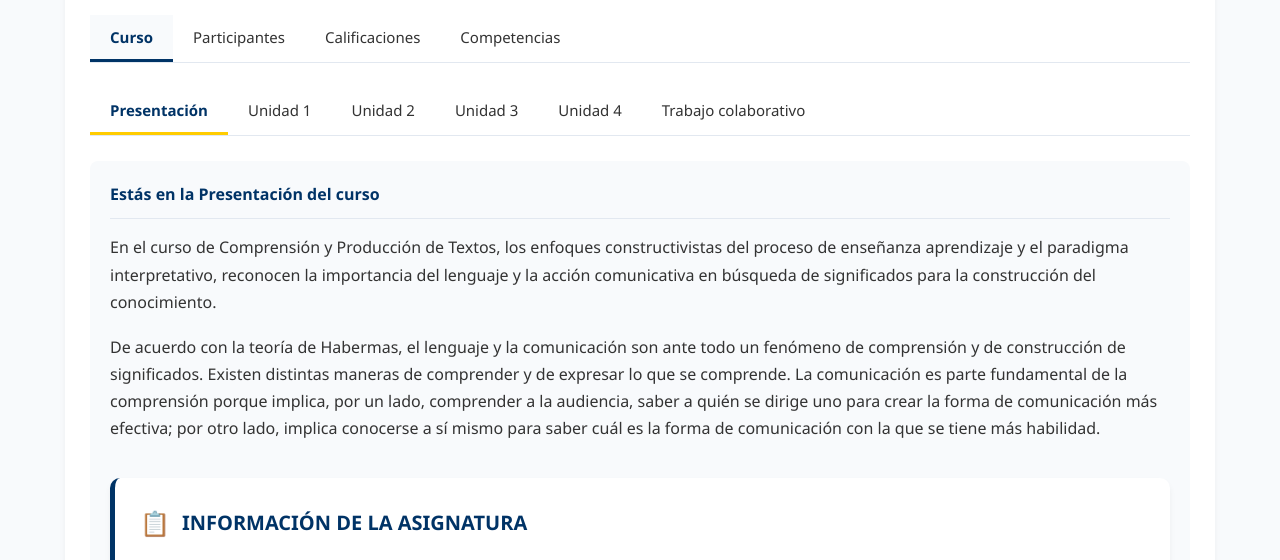
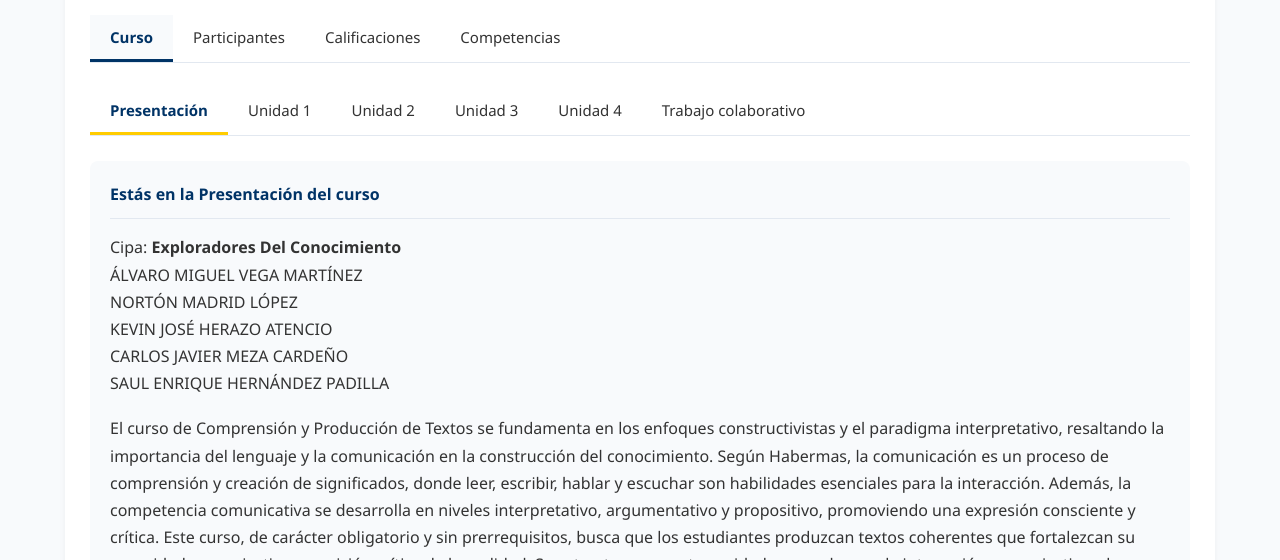
Before and after one commit to royer0609/Exploradores, a plain HTML site: page index.html in a window 1280 px wide. Shown: the part 232-792 px from the top of the page. Drawn offline with Linux system fonts and the light colour scheme.

Commit message:
exploradores

```diff
--- a/index.html
+++ b/index.html
@@ -363,9 +363,17 @@
                 <!-- Contenido de Presentación -->
                 <div class="unit-content active" id="presentacion">
                     <div class="unit-indicator">Estás en la Presentación del curso</div>
-                    <p>En el curso de Comprensión y Producción de Textos, los enfoques constructivistas del proceso de enseñanza aprendizaje y el paradigma interpretativo, reconocen la importancia del lenguaje y la acción comunicativa en búsqueda de significados para la construcción del conocimiento.</p>
-                    <p>De acuerdo con la teoría de Habermas, el lenguaje y la comunicación son ante todo un fenómeno de comprensión y de construcción de significados. Existen distintas maneras de comprender y de expresar lo que se comprende. La comunicación es parte fundamental de la comprensión porque implica, por un lado, comprender a la audiencia, saber a quién se dirige uno para crear la forma de comunicación más efectiva; por otro lado, implica conocerse a sí mismo para saber cuál es la forma de comunicación con la que se tiene más habilidad.</p>
+                    <p>Cipa: <strong> Exploradores Del Conocimiento </strong> <br>
+                        ÁLVARO MIGUEL VEGA MARTÍNEZ<br>
+                        NORTÓN MADRID LÓPEZ<br>
+                        KEVIN JOSÉ HERAZO ATENCIO<br>
+                        CARLOS JAVIER MEZA CARDEÑO<br>
+                        SAUL ENRIQUE HERNÁNDEZ PADILLA</p>
+                    <p>
+                        El curso de Comprensión y Producción de Textos se fundamenta en los enfoques constructivistas y el paradigma interpretativo, resaltando la importancia del lenguaje y la comunicación en la construcción del conocimiento. Según Habermas, la comunicación es un proceso de comprensión y creación de significados, donde leer, escribir, hablar y escuchar son habilidades esenciales para la interacción. Además, la competencia comunicativa se desarrolla en niveles interpretativo, argumentativo y propositivo, promoviendo una expresión consciente y crítica.
 
+Este curso, de carácter obligatorio y sin prerrequisitos, busca que los estudiantes produzcan textos coherentes que fortalezcan su capacidad comunicativa y su visión crítica de la realidad. Se estructura en cuatro unidades que abarcan la interacción comunicativa y la interpretación de distintos tipos de textos. Su propósito es desarrollar la comunicación asertiva en distintos contextos, fortaleciendo habilidades interpersonales bajo principios éticos y valores.
+                    </p>
                     <!-- Tarjetas solo para la presentación -->
                     <div class="info-section">
                         <div class="main-card">
```
